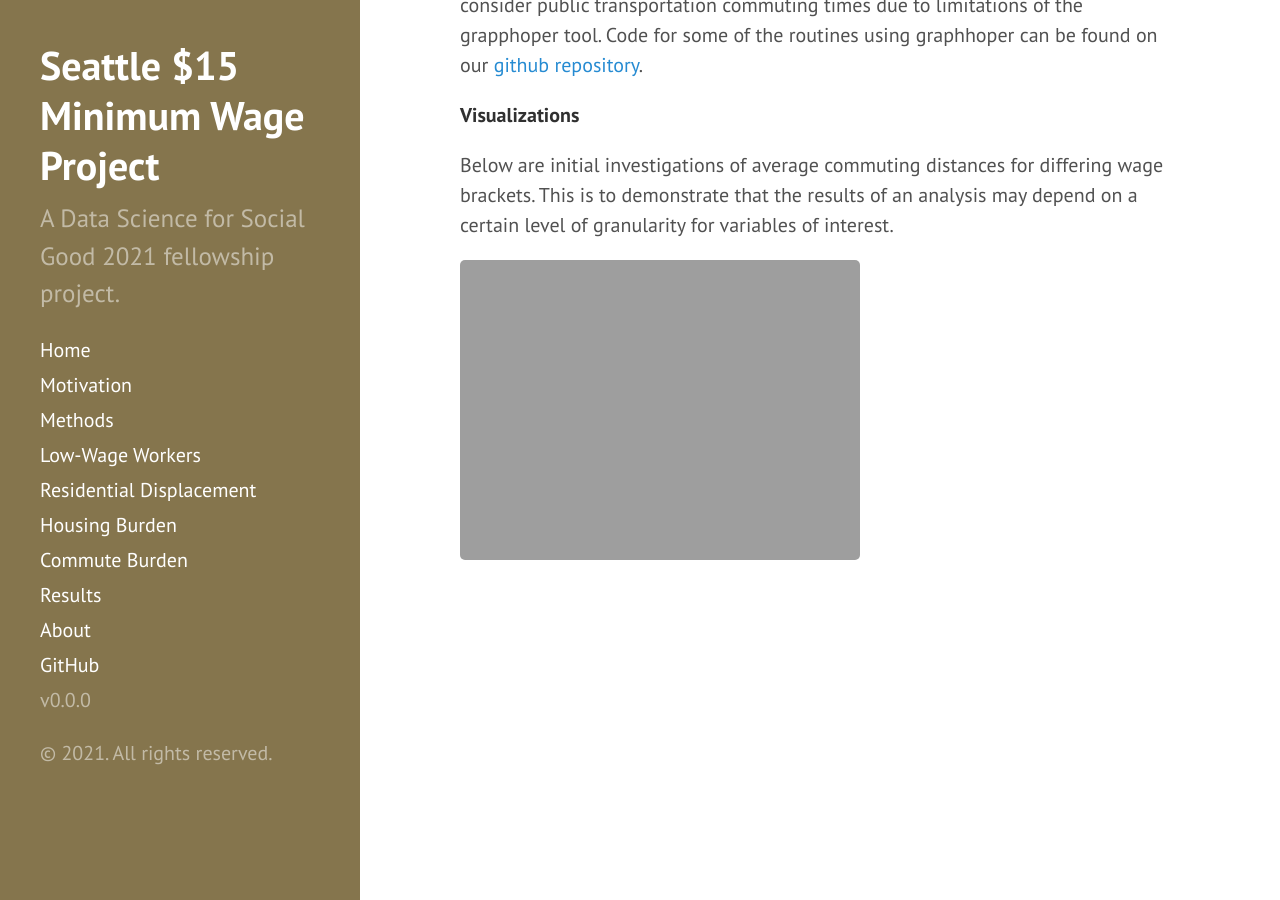
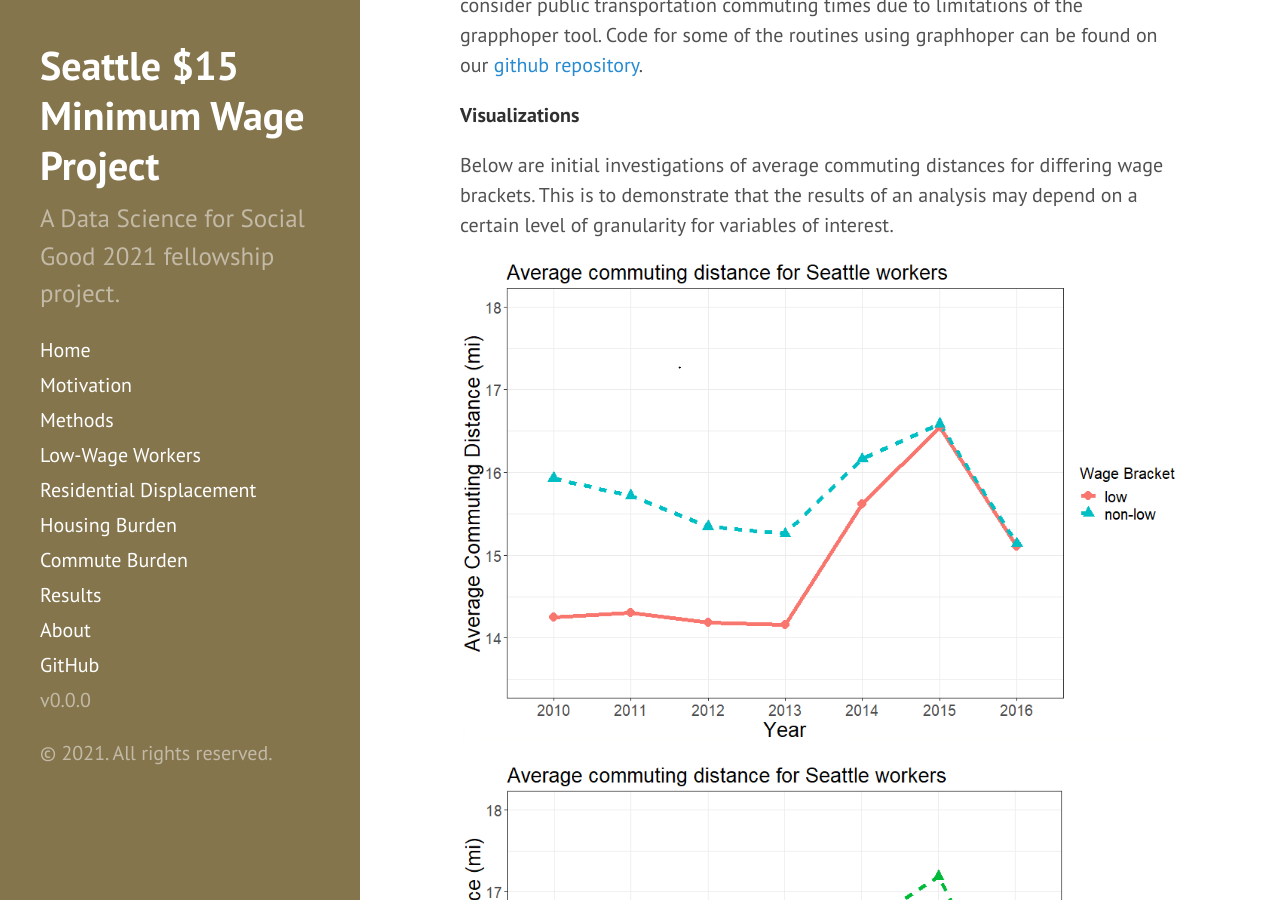
Before and after one commit to uwescience/MinWA, a Jekyll site: the page built from Commute Burden.md, in a window 1280 px wide and 900 px high, scrolled down 1250 px. Built offline with Jekyll 4.4.1, drawn with Linux system fonts in a browser that asks for light colours.

Commit message:
Update Commute Burden.md
Better photo files

```diff
--- a/Commute Burden.md
+++ b/Commute Burden.md
@@ -18,4 +18,6 @@ The data preparation builds from our definition of [low-wage workers](Low-Wage W
 
 Below are initial investigations of average commuting distances for differing wage brackets. This is to demonstrate that the results of an analysis may depend on a certain level of granularity for variables of interest.
 
-<img src="{{ site.url }}{{ site.baseurl }}/assets/img/Average Commutes.PNG">
+<img src="{{ site.url }}{{ site.baseurl }}/assets/img/Ave_Com_Binary_wage.PNG">
+
+<img src="{{ site.url }}{{ site.baseurl }}/assets/img/Ave_Com_Multi_wage.PNG">
```
